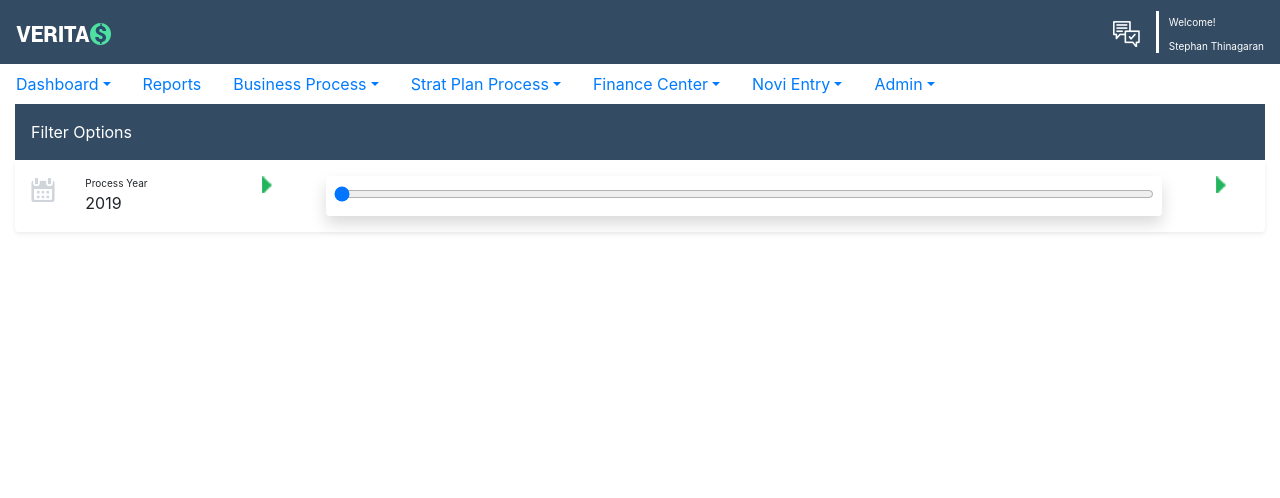
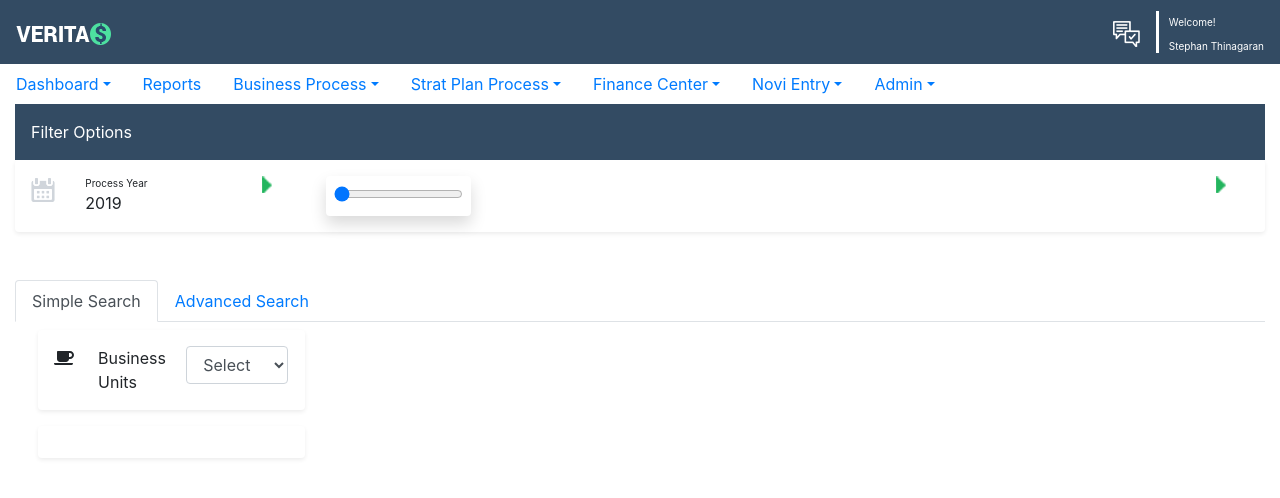
Before and after one commit to stephanram/veritas-learning, an Angular app: page / in a window 1280 px wide. Shown: the top 498 px of the page. Built offline with nearby package versions, Linux system fonts and the light colour scheme.

Commit message:
Added search bar changes

```diff
--- a/package.json
+++ b/package.json
@@ -21,6 +21,9 @@
     "@angular/platform-browser": "~8.2.14",
     "@angular/platform-browser-dynamic": "~8.2.14",
     "@angular/router": "~8.2.14",
+    "@fortawesome/angular-fontawesome": "^0.5.0",
+    "@fortawesome/fontawesome-svg-core": "^1.2.25",
+    "@fortawesome/free-solid-svg-icons": "^5.11.2",
     "bootstrap": "^4.3.1",
     "hammerjs": "^2.0.8",
     "jquery": "^3.4.1",
--- a/src/app/app.component.html
+++ b/src/app/app.component.html
@@ -13,6 +13,7 @@
   <app-menu></app-menu>
   <div class="container-fluid">
     <app-filter-option></app-filter-option>
+    <app-search-nav-tab></app-search-nav-tab>
   </div>
 </body>
 </html>
--- /dev/null
+++ b/src/app/search-nav-tab/search-nav-tab.component.css
@@ -0,0 +1,12 @@
+.tab-content-override {
+    margin: auto;
+}
+
+.outline-bar-result {
+
+}
+
+.outline-bar-second {
+    border:1px solid !important;
+    background-color: red;
+}
--- /dev/null
+++ b/src/app/search-nav-tab/search-nav-tab.component.html
@@ -0,0 +1,63 @@
+<ul class="nav nav-tabs nav-stacked" role="tablist">
+    <li class="nav-item">
+        <a class="nav-link active" id="simple-search-tab" data-toggle="tab" href="#simpleSearch" role="tab"
+            aria-controls="simple-search-tab" aria-selected="true">Simple Search</a>
+    </li>
+    <li class="nav-item">
+        <a class="nav-link" id="advanced-search-tab" data-toggle="tab" href="#advancedSearch" role="tab"
+            aria-controls="advanced-search-tab" aria-selected="false">Advanced Search</a>
+    </li>
+</ul>
+
+<div class="tab-content" id="myTabContent">
+    <div class="tab-pane fade show active" id="simpleSearch" role="tabpanel" aria-labelledby="simple-search-tab">
+        <div class="row tab-content-override">
+            <div class="col-md-3 outline-bar-result">
+                <div class="row">
+                    <div class="col-md-12">
+                        <div class="shadow-sm p-3 m-2 bg-white rounded">
+                            <div class="row">
+                                <div class="col-md-2">
+                                    <fa-icon [icon]="faCoffee"></fa-icon>
+                                </div>
+                                <div class="col-md-4">
+                                    <span>Business Units</span>
+                                </div>
+                                <div class="col-md-6">
+                                    <select class="form-control" name="" id="">
+                                        <option>Select</option>
+                                        <option>1</option>
+                                        <option>2</option>
+                                        <option>3</option>
+                                        <option>4</option>
+                                        <option>5</option>
+                                        <option>6</option>
+                                    </select>
+                                </div>
+                            </div>
+                        </div>
+                    </div>
+                </div>
+                <div class="row">
+                    <div class="col-md-12">
+                        <div class="shadow-sm p-3 m-2 bg-white rounded">
+
+                        </div>
+                    </div>
+                </div>
+            </div>
+            <div class="col-md-3">
+
+            </div>
+            <div class="col-md-3">
+
+            </div>
+            <div class="col-md-3">
+
+            </div>
+        </div>
+    </div>
+    <div class="tab-pane fade" id="advancedSearch" role="tabpanel" aria-labelledby="advanced-search-tab">
+
+    </div>
+</div>
--- /dev/null
+++ b/src/app/search-nav-tab/search-nav-tab.component.ts
@@ -0,0 +1,19 @@
+import { Component, OnInit } from '@angular/core';
+import { faCoffee, faObjectGroup } from '@fortawesome/free-solid-svg-icons';
+
+@Component({
+  selector: 'app-search-nav-tab',
+  templateUrl: './search-nav-tab.component.html',
+  styleUrls: ['./search-nav-tab.component.css']
+})
+export class SearchNavTabComponent implements OnInit {
+  faCoffee = faCoffee;
+  faObjectGroup = faObjectGroup;
+
+  constructor() {
+   }
+
+  ngOnInit() {
+  }
+
+}
--- a/src/app/year-slider/year-slider.component.html
+++ b/src/app/year-slider/year-slider.component.html
@@ -10,7 +10,7 @@
                         <span class="process-year-label">Process Year</span>
                     </div>
                     <div class="row">
-                        <span>2019</span>
+                        <span>{{Year}}</span>
                     </div>
                 </div>
             </div>
--- a/src/app/year-slider/year-slider.component.ts
+++ b/src/app/year-slider/year-slider.component.ts
@@ -11,6 +11,7 @@ export class YearSliderComponent implements OnInit {
   constructor() { }
 
   ngOnInit() {
+    this.Year = (new Date()).getFullYear().toString();
   }
 
   sliderOnChangeHandler = ($event: any) => {
```
Also changed, not shown: src/app/app.module.ts (+5 -6 lines), 2 other files (tests, documents, lock files or other folders).
